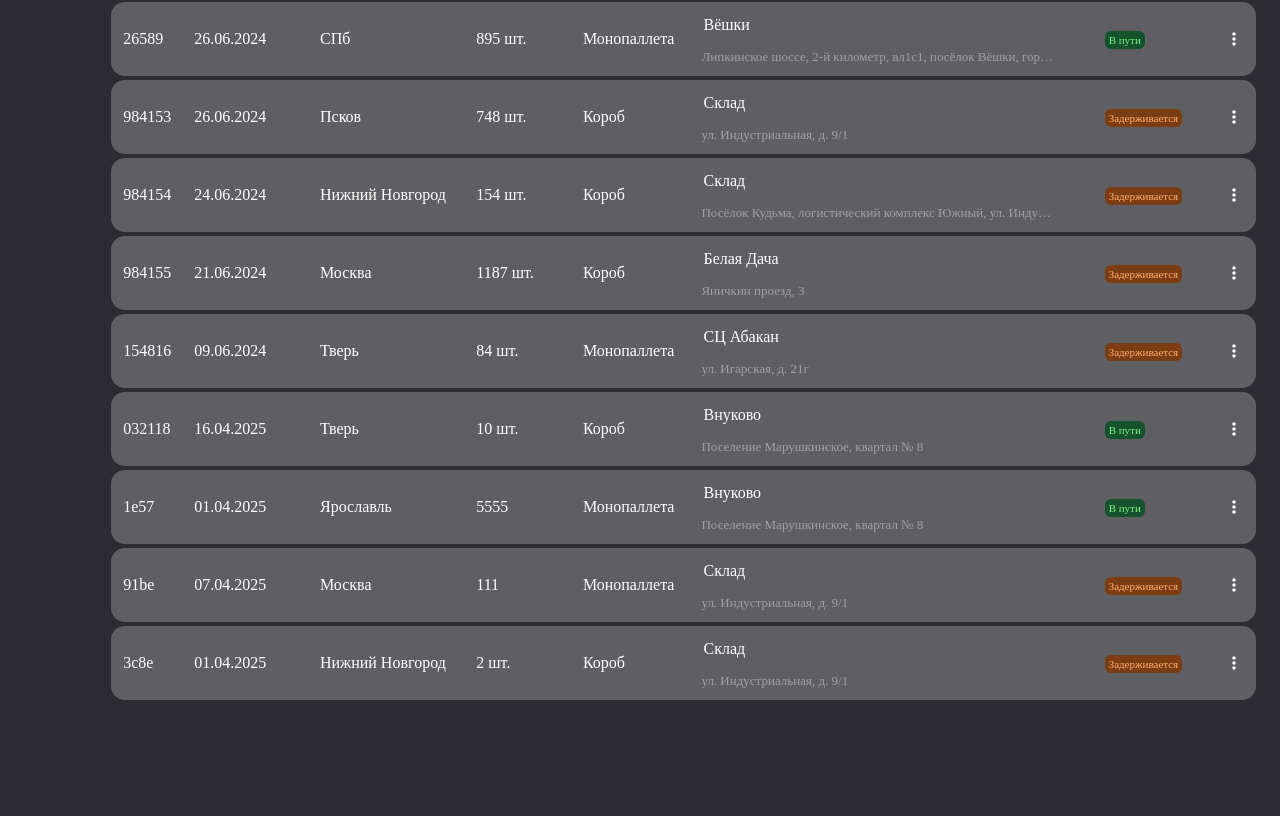
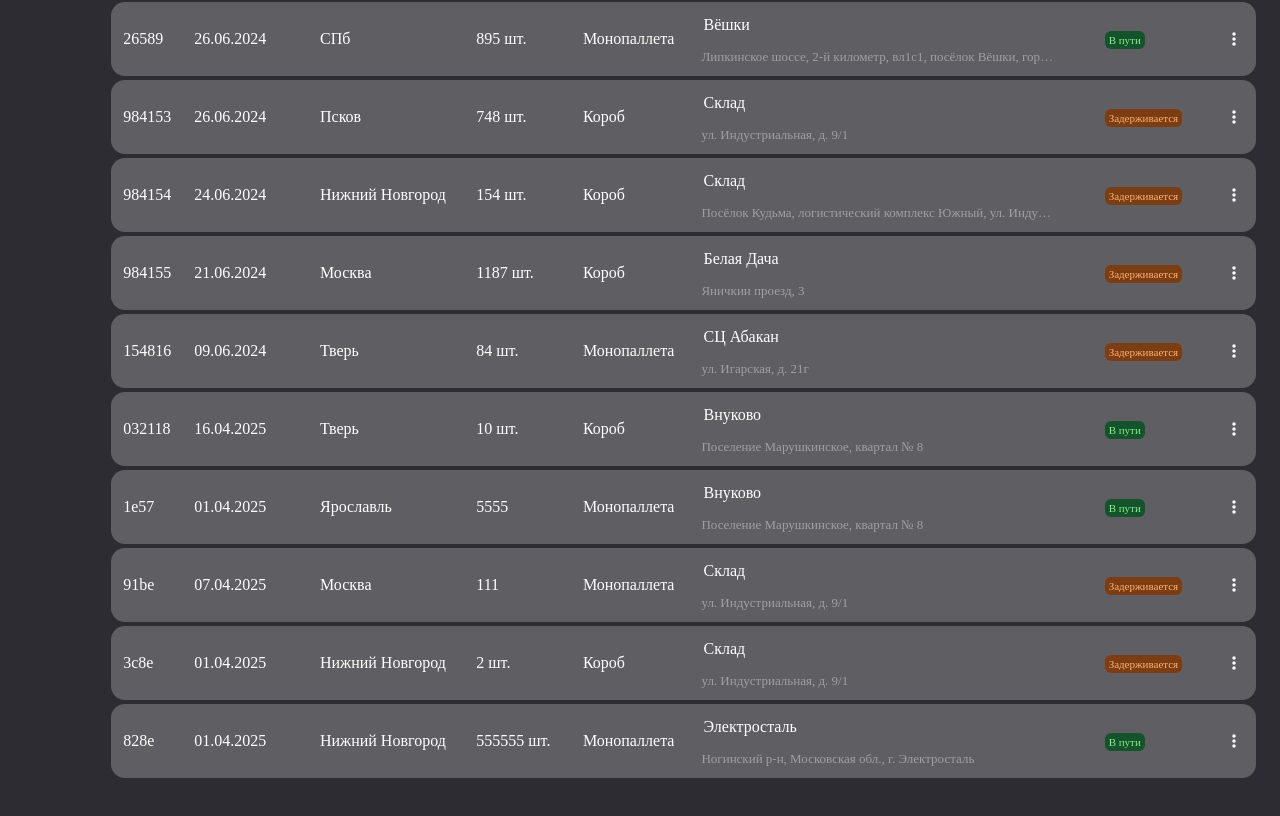
Before and after one commit to nst2disil/WB-TuzovaAnastasia-Suppliers, a React (Vite) app: page / in a window 1280 px wide. Shown: the part 202-1018 px from the top of the page. Before the commit the page ends 942 px from the top, so only its background shows below. Built offline with nearby package versions, Linux system fonts and the light colour scheme; data requests are answered from the project's data file; a web font is replaced by a local one.

Commit message:
search and update supplies

```diff
--- a/server/db.json
+++ b/server/db.json
@@ -107,6 +107,18 @@
         "address": "ул. Индустриальная, д. 9/1"
       },
       "status": "delayed"
+    },
+    {
+      "id": "828e",
+      "date": "01.04.2025",
+      "city": "Нижний Новгород",
+      "quantity": 555555,
+      "type": "Монопаллета",
+      "warehouse": {
+        "name": "Электросталь",
+        "address": "Ногинский р-н, Московская обл., г. Электросталь"
+      },
+      "status": "in_way"
     }
   ]
 }
--- a/src/App.tsx
+++ b/src/App.tsx
@@ -22,7 +22,19 @@ function App() {
 
   // eslint-disable-next-line @typescript-eslint/ban-ts-comment
   // @ts-expect-error
-  const filteredSupplies = useSelector((state) => state.supplies.filtered);
+  // const supplies = useSelector((state) => state.supplies.value);
+
+  const filter = useSelector((state) => state.supplies.filter);
+  // eslint-disable-next-line @typescript-eslint/ban-ts-comment
+  // @ts-expect-error
+  const supplies = useSelector((state) => state.supplies.value.filter((item) => {
+
+    if (filter.searchVal) {
+      // debugger
+      return item[filter.key].includes(filter.searchVal)
+    }
+    return true;
+  }))
 
 
   return (
@@ -31,7 +43,7 @@ function App() {
       <div className="container">
         <HeaderNav />
         <Settings />
-        <SuppliesTable headers={headers} rowsData={filteredSupplies} />
+        <SuppliesTable headers={headers} rowsData={supplies} />
       </div>
     </div>
   )
--- a/src/components/Search/Search.tsx
+++ b/src/components/Search/Search.tsx
@@ -4,16 +4,19 @@ import chevronDownImg from './../../icon-chevron-down.svg';
 import chevronTopImg from './../../icon-chevron-top.svg';
 import searchImg from './icon-search.svg';
 import { useDispatch, useSelector } from 'react-redux';
-import { filterSupplies, updateSearchVal, updateFilterKey } from './../../store/suppliesSlice';
+import { updateFilter } from './../../store/suppliesSlice';
 
 const Search = () => {
     const dispatch = useDispatch()
-    const [isDropDownOpen, setIsDropDownOpen] = useState(false);
     // eslint-disable-next-line @typescript-eslint/ban-ts-comment
     // @ts-expect-error
-    const { searchVal, key } = useSelector(state => state.supplies.filter);
-
-    // const supplies = useSelector(state => state.supplies.value);
+    const filter = useSelector((state) => state.supplies.filter)
+    const [isDropDownOpen, setIsDropDownOpen] = useState(false);
+    // FIXME: for UI optimization
+    const [filterKey, setFilterKey] = useState(filter.key.key);
+    const [filterVal, setFilterVal] = useState(filter.searchVal);
+    // FIXME: refactor
+    const [filterLabel, setFilterLabel] = useState(filter.key.label);
 
     const filters = [
         { key: 'number', label: 'По номеру' },
@@ -22,23 +25,23 @@ const Search = () => {
         { key: 'status', label: 'По статусу' },
     ]
 
-
     function toggleDropDown() {
         setIsDropDownOpen(prevState => !prevState);
     }
 
     function searchClick() {
-        dispatch(filterSupplies());
+        dispatch(updateFilter({ key: filterKey, searchVal: filterVal }));
     }
     // eslint-disable-next-line @typescript-eslint/ban-ts-comment
     // @ts-expect-error
     function handleSearchChange(event) {
-        dispatch(updateSearchVal(event.target.value))
+        setFilterVal(event.target.value);
     }
     // eslint-disable-next-line @typescript-eslint/ban-ts-comment
     // @ts-expect-error
     function handleFilterSelect(filter) {
-        dispatch(updateFilterKey(filter));
+        setFilterKey(filter.key);
+        setFilterLabel(filter.label);
         setIsDropDownOpen(false);
     }
 
@@ -49,8 +52,7 @@ const Search = () => {
                     className={`search__filter ${isDropDownOpen ? 'search__filter_active' : ''}`}
                     onClick={toggleDropDown}
                 >
-
-                    <span>{key.label}</span>
+                    <span>{filterLabel}</span>
                     <img
                         src={isDropDownOpen ? chevronTopImg : chevronDownImg}
                         alt="chevron"
@@ -59,7 +61,7 @@ const Search = () => {
                 <input
                     className="search__input"
                     placeholder="Поиск..."
-                    value={searchVal}
+                    value={filterVal}
                     onChange={handleSearchChange}
                 />
                 <button className="search__button" onClick={searchClick}>
--- a/src/store/suppliesSlice.ts
+++ b/src/store/suppliesSlice.ts
@@ -78,7 +78,6 @@ interface SuppliesState {
     searchVal?: string,
     key: { key: string, label: string }
   };
-  filtered: [];
 }
 
 const suppliesInitialState: SuppliesState = {
@@ -87,7 +86,6 @@ const suppliesInitialState: SuppliesState = {
   filter: {
     key: { key: 'number', label: 'По номеру' }
   },
-  filtered: [],
 }
 
 interface SupplyFormState {
@@ -112,11 +110,22 @@ export const suppliesSlice = createSlice({
   name: 'supplies',
   initialState: suppliesInitialState,
   reducers: {
-    filterSupplies: (state) => {
-      // eslint-disable-next-line @typescript-eslint/ban-ts-comment
-      // @ts-expect-error
-      state.filtered = state.value.filter(supply => supply[state.filter.key.key] === state.filter.searchVal);
+    updateFilter: (state, action) => {
+      state.filter = action.payload;
+
+      // const { key, searchVal } = action.payload;
+      // state.filter.key = key.key;
+      // state.filter.searchVal = searchVal.searchVal;
+      console.log(state.filter)
+
+      // if (key === 'searchVal') {
+      //   state.filter.searchVal = searchVal;
+      // } else if (key === 'filterKey') {
+      //   state.filter.key = { key: searchVal, label: state.filter.key.label };
+      // }
+      // console.log(state.filter)
     },
+
     updateSearchVal: (state, action) => {
       state.filter.searchVal = action.payload;
     },
@@ -128,7 +137,6 @@ export const suppliesSlice = createSlice({
     builder
       .addCase(fetchSupplies.fulfilled, (state, action) => {
         state.value = action.payload;
-        state.filtered = action.payload;
       })
       .addCase(cancelSupply.fulfilled, (state, action) => {
         // eslint-disable-next-line @typescript-eslint/ban-ts-comment
@@ -184,7 +192,7 @@ export const supplyFormSlice = createSlice({
   },
 })
 
-export const { filterSupplies, updateSearchVal, updateFilterKey } = suppliesSlice.actions;
+export const { updateFilter } = suppliesSlice.actions;
 export const { updateSupplyForm } = supplyFormSlice.actions;
 
 export const suppliesReducer = suppliesSlice.reducer;
```
